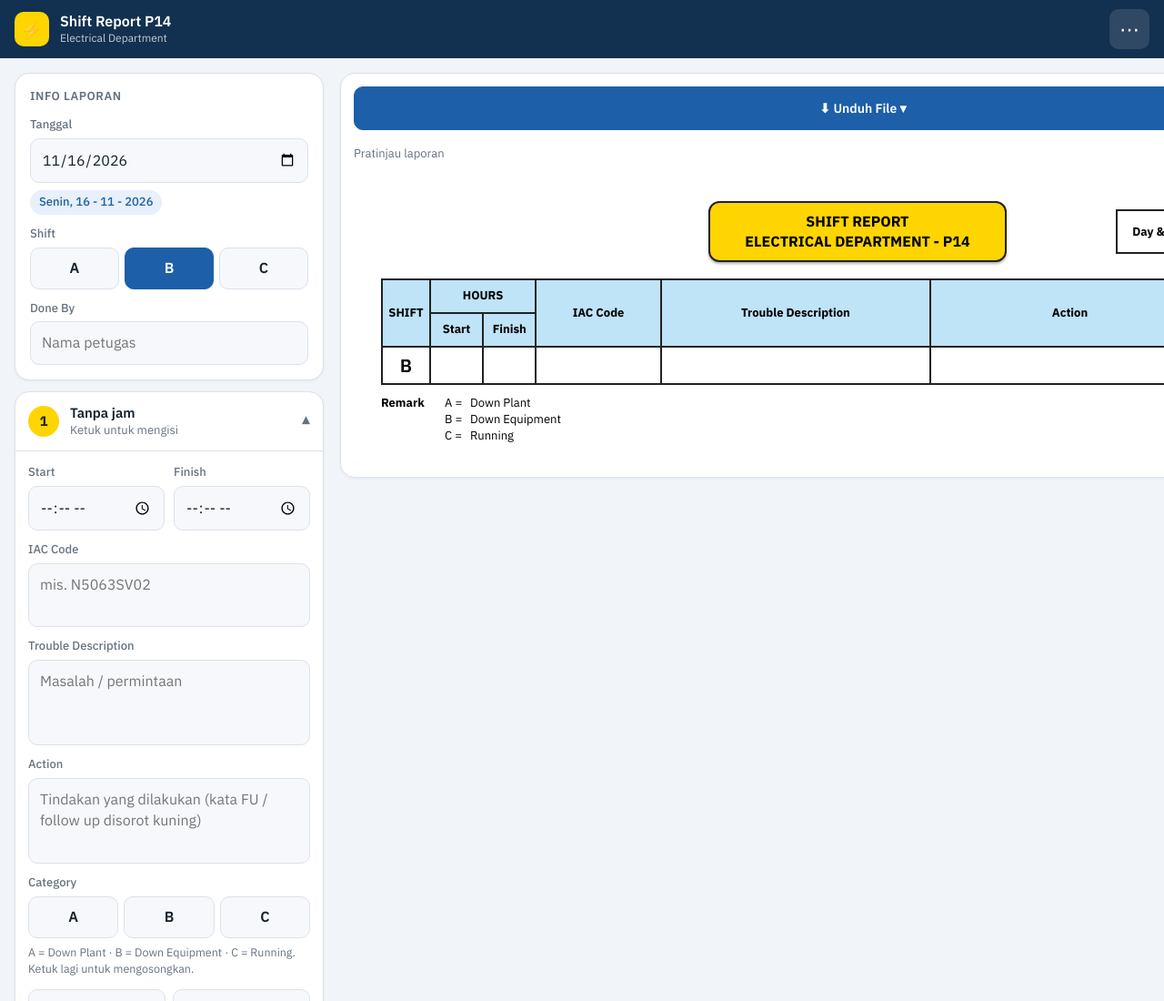
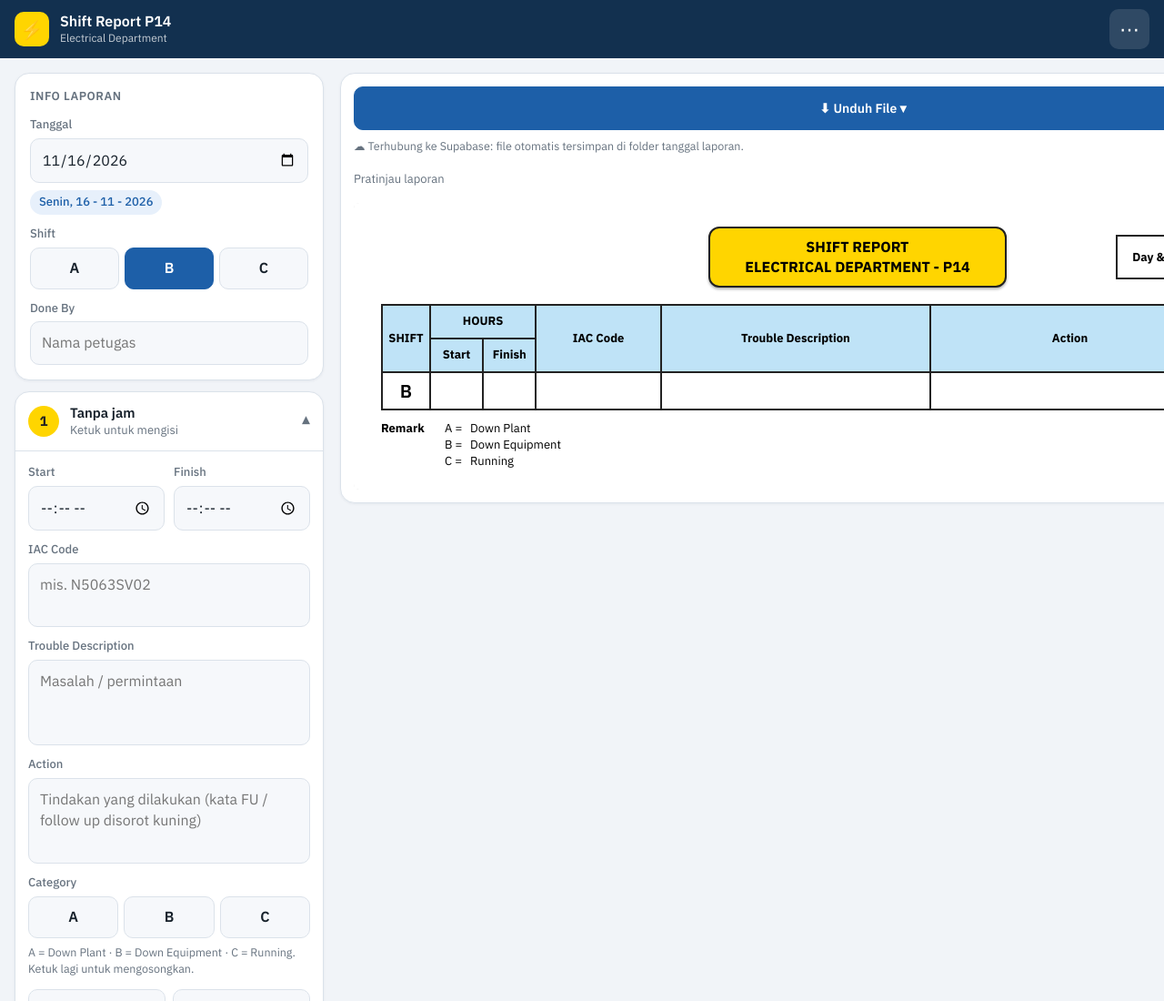
Before and after one commit to p14electrical-department/shift_report, a plain HTML site: page index.html in a window 1280 px wide. Shown: the top 1100 px of the page at 91% size. Drawn offline with nearby package versions, Linux system fonts and the light colour scheme.

Commit message:
added API dan API keys

```diff
--- a/index.html
+++ b/index.html
@@ -392,8 +392,8 @@ function saveFile(name,blob){
 function cap(){return html2canvas($("scaler"),{scale:2,backgroundColor:"#ffffff",useCORS:true,scrollX:0,scrollY:-window.scrollY,
  onclone:function(doc){var s=doc.getElementById("scaler"),f=doc.getElementById("fit");s.style.transform="none";s.style.boxShadow="none";f.style.height="auto";f.style.overflow="visible";
   [].forEach.call(doc.querySelectorAll(".paper"),function(x){x.style.boxShadow="none"})}})}
-var SBK="shiftreport_p14_sb",SBD={url:"",key:"",bucket:"shift-reports",on:true};
-function sbCfg(){var c={url:SBD.url,key:SBD.key,bucket:SBD.bucket,on:SBD.on};try{var v=JSON.parse(localStorage.getItem(SBK)||"null");if(v)for(var k in v)if(v[k]!==""&&v[k]!=null)c[k]=v[k]}catch(e){}return c}
+var SBK="shiftreport_p14_sb",SBD={url:"https://vcbjaxpkmqhenaeaenys.supabase.co",key:"sb_publishable_w5MmM9qx3cM6JpKBXtp_vg_ox_FSZGQ",bucket:"shift-reports",on:true};
+function sbCfg(){var c={url:SBD.url,key:SBD.key,bucket:SBD.bucket,on:SBD.on};try{var v=JSON.parse(localStorage.getItem(SBK)||"null");if(v)for(var k in v)if(v[k]!==""&&v[k]!=null)c[k]=v[k]}catch(e){}c.url=String(c.url||"").trim().replace(/\/rest\/v1\/?$/,"").replace(/\/+$/,"");return c}
 function sbReady(c){return c.on!==false&&/^https?:\/\//.test(c.url||"")&&!!c.key&&!!c.bucket}
 function sbNote(){var c=sbCfg();$("sbNote").textContent=sbReady(c)?"☁ Terhubung ke Supabase: file otomatis tersimpan di folder tanggal laporan.":""}
 function sbUp(ext,blob){
```
